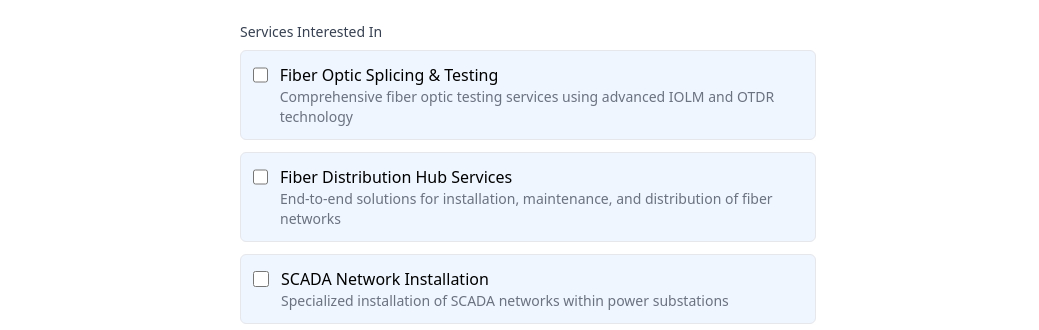
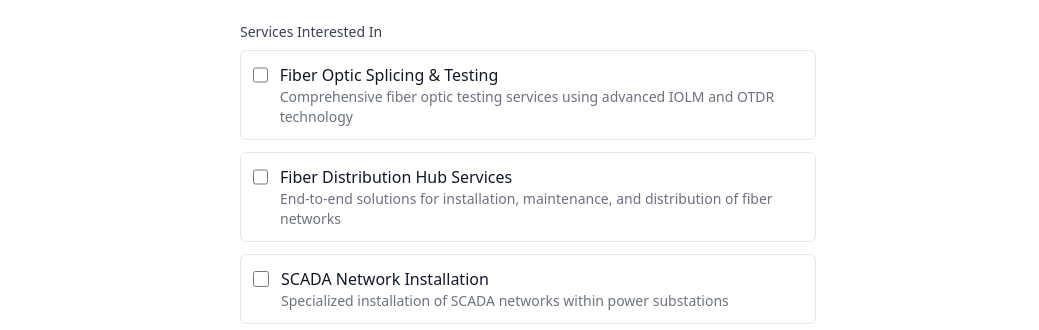
Before and after one commit to GlavaNet/hyve-demo.github.io, a React (Vite) app: page / in a window 1280 px wide. Both pictures are taken after a click on the button "Contact". Shown: the part 470-800 px from the top of the page, without its empty margins (112-1151 px from the left). Built offline with nearby package versions, Linux system fonts and the light colour scheme; no server answers.

Commit message:
Update visaul clarity for dark mode

```diff
--- a/src/components/ContactInfo.tsx
+++ b/src/components/ContactInfo.tsx
@@ -178,18 +178,26 @@ export const ContactInfo = () => {
             {services.map((service) => (
               <label
                 key={service.id}
-                className="flex items-start p-3 border rounded-md cursor-pointer hover:bg-gray-50 dark:hover:bg-gray-750
-                  ${formData.services.includes(service.id) ? 'border-blue-500 bg-blue-50 dark:bg-gray-700' : 'border-gray-200 dark:border-gray-700'}"
+                className={`flex items-start p-3 border rounded-md cursor-pointer transition-colors
+                  ${formData.services.includes(service.id)
+                    ? 'border-blue-500 bg-blue-50 dark:bg-gray-700 dark:border-blue-400'
+                    : 'border-gray-200 dark:border-gray-600 dark:hover:border-gray-500'}
+                  hover:bg-gray-50 dark:hover:bg-gray-700`}
               >
                 <input
                   type="checkbox"
                   checked={formData.services.includes(service.id)}
                   onChange={() => handleServiceToggle(service.id)}
-                  className="mt-1 h-4 w-4 text-blue-600 rounded"
+                  className="mt-1 h-4 w-4 text-blue-600 rounded border-gray-300 dark:border-gray-500
+                    focus:ring-blue-500 dark:focus:ring-blue-400 dark:bg-gray-700"
                 />
                 <div className="ml-3">
-                  <div className="font-medium dark:text-white">{service.label}</div>
-                  <div className="text-sm text-gray-500 dark:text-gray-400">{service.description}</div>
+                  <div className="font-medium text-gray-900 dark:text-white">
+                    {service.label}
+                  </div>
+                  <div className="text-sm text-gray-500 dark:text-gray-300">
+                    {service.description}
+                  </div>
                 </div>
               </label>
             ))}
```
